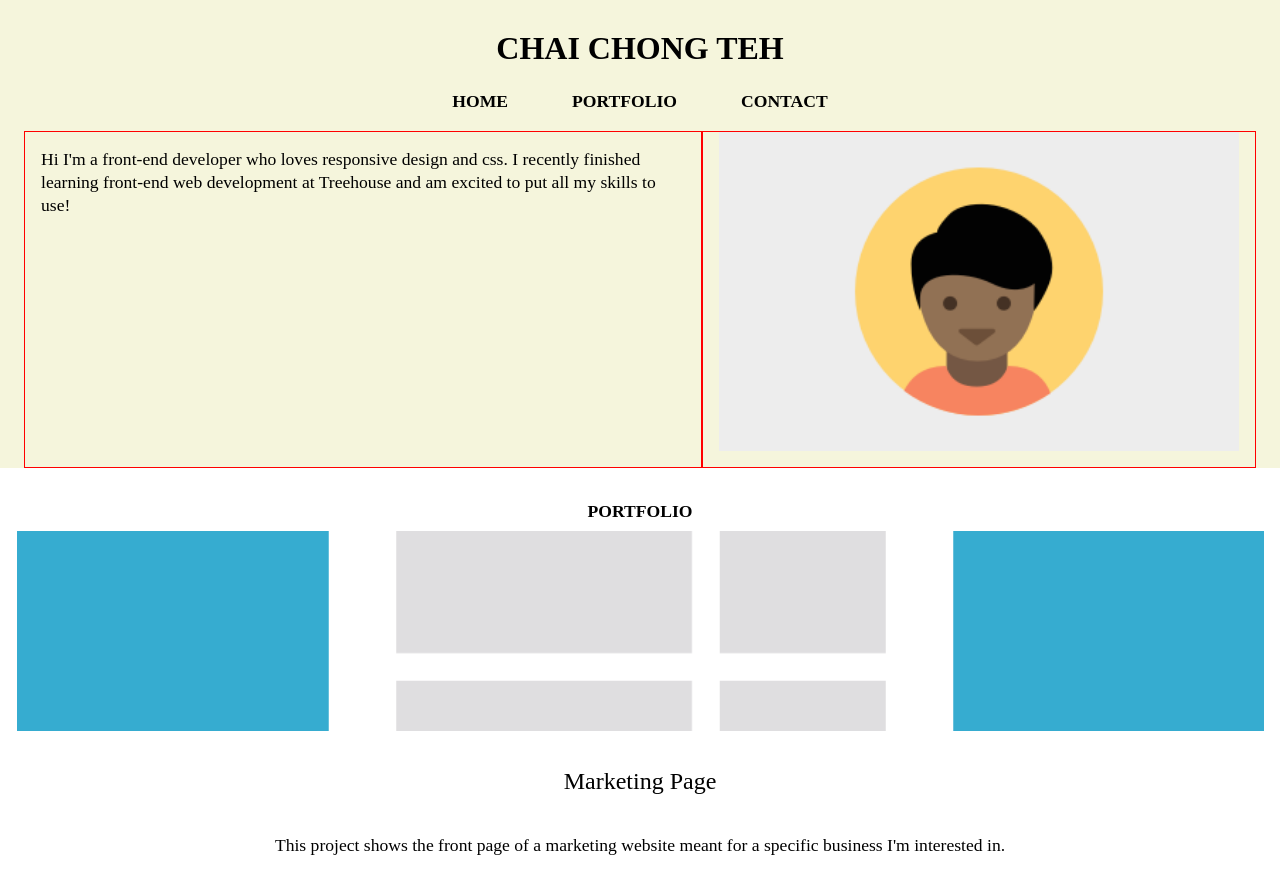
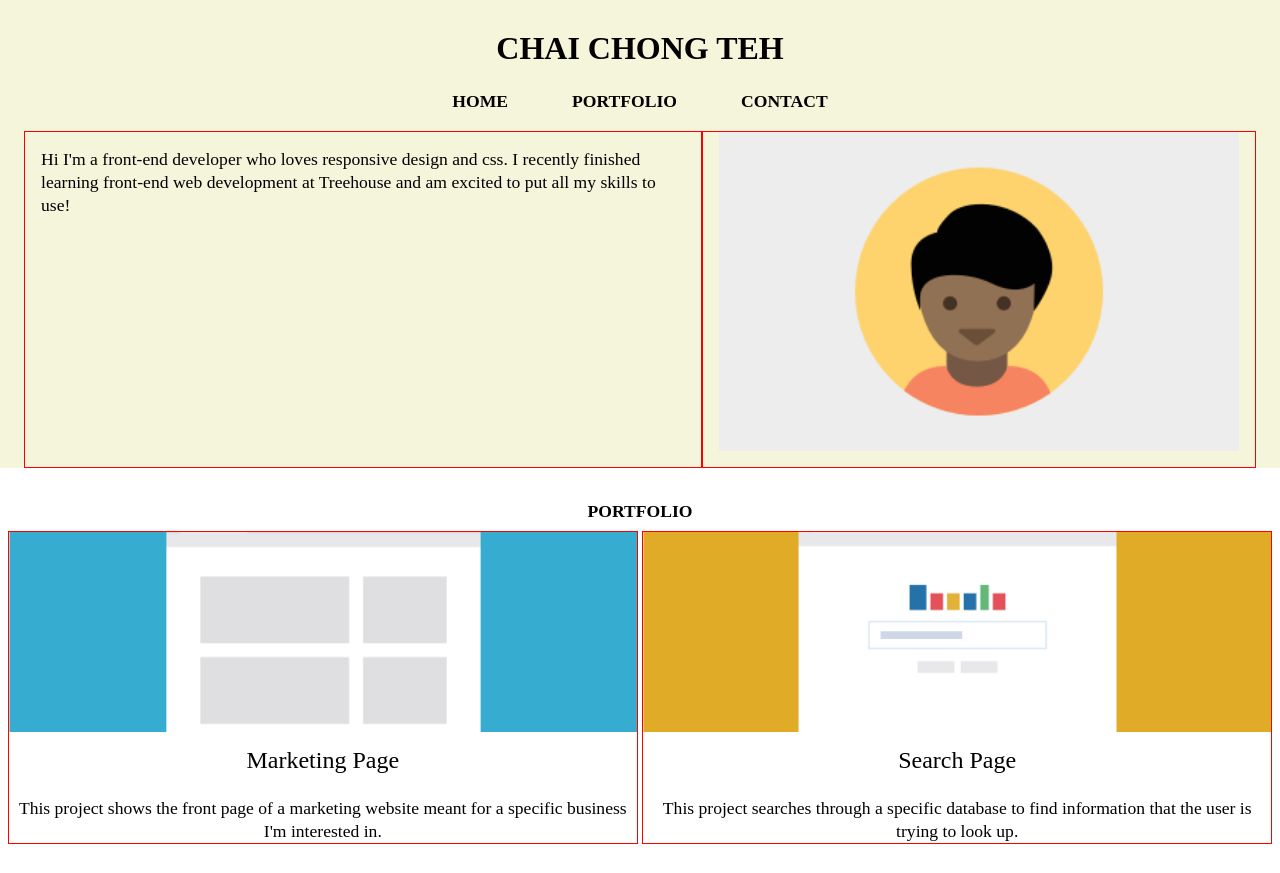
Before and after one commit to celestialbunny/frontend_02, a plain HTML site: page index.html in a window 1280 px wide. Shown: the top 873 px of the page. Drawn offline with Linux system fonts and the light colour scheme.

Commit message:
Done a little adjustment on the tablet sized .cards

```diff
--- a/css/styles.css
+++ b/css/styles.css
@@ -148,6 +148,10 @@ footer {
 }
 
 @media screen and (min-width: 720px) {
+    body * {
+        vertical-align: top;
+    }
+
     .title {
         padding-bottom: 0.5rem;
     }
@@ -198,4 +202,22 @@ footer {
         /* height: 550px; */
         margin: -120px 0 0;
     }
+
+    .cards {
+        display: inline-block;
+        flex-direction: row;
+        flex-wrap: wrap;
+        width: calc(50% - 10px);
+        padding: 0;
+        /* margin: 0; */
+        border: 1px solid red;
+    }
+
+    .cards > * {
+        display: block;
+    }
+
+    .small-title {
+        padding: 0.8rem 0;
+    }
 }
```
